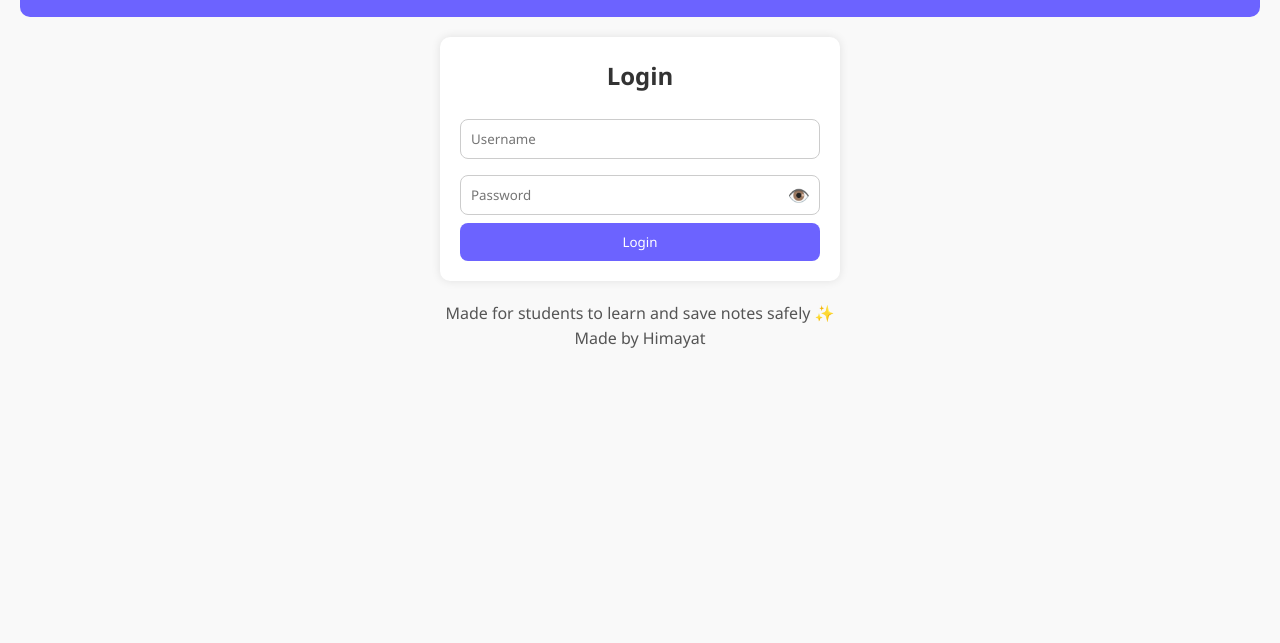
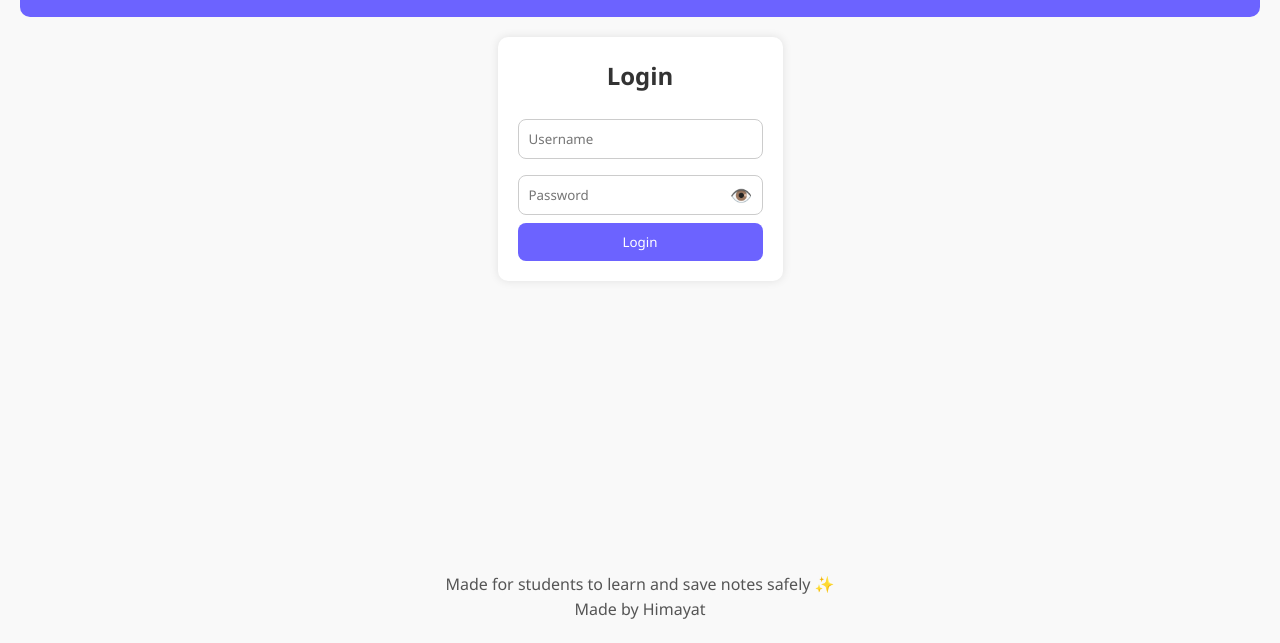
Before and after one commit to HIMAYAT08/STUDENT-NOTES, a plain HTML site: page index.html in a window 1280 px wide. Shown: the part 157-800 px from the top of the page. Drawn offline with Linux system fonts and the light colour scheme.

Commit message:
Add files via upload

```diff
--- a/style.css
+++ b/style.css
@@ -13,6 +13,9 @@ body {
   color: #333;
   line-height: 1.6;
   padding: 20px;
+  display: flex;
+  flex-direction: column;
+  min-height: 100vh;
 }
 
 /* Header */
@@ -173,6 +176,6 @@ nav button:hover {
 /* Footer */
 footer {
   text-align: center;
-  margin-top: 20px;
+  margin-top: auto;
   color: #555;
 }
```
